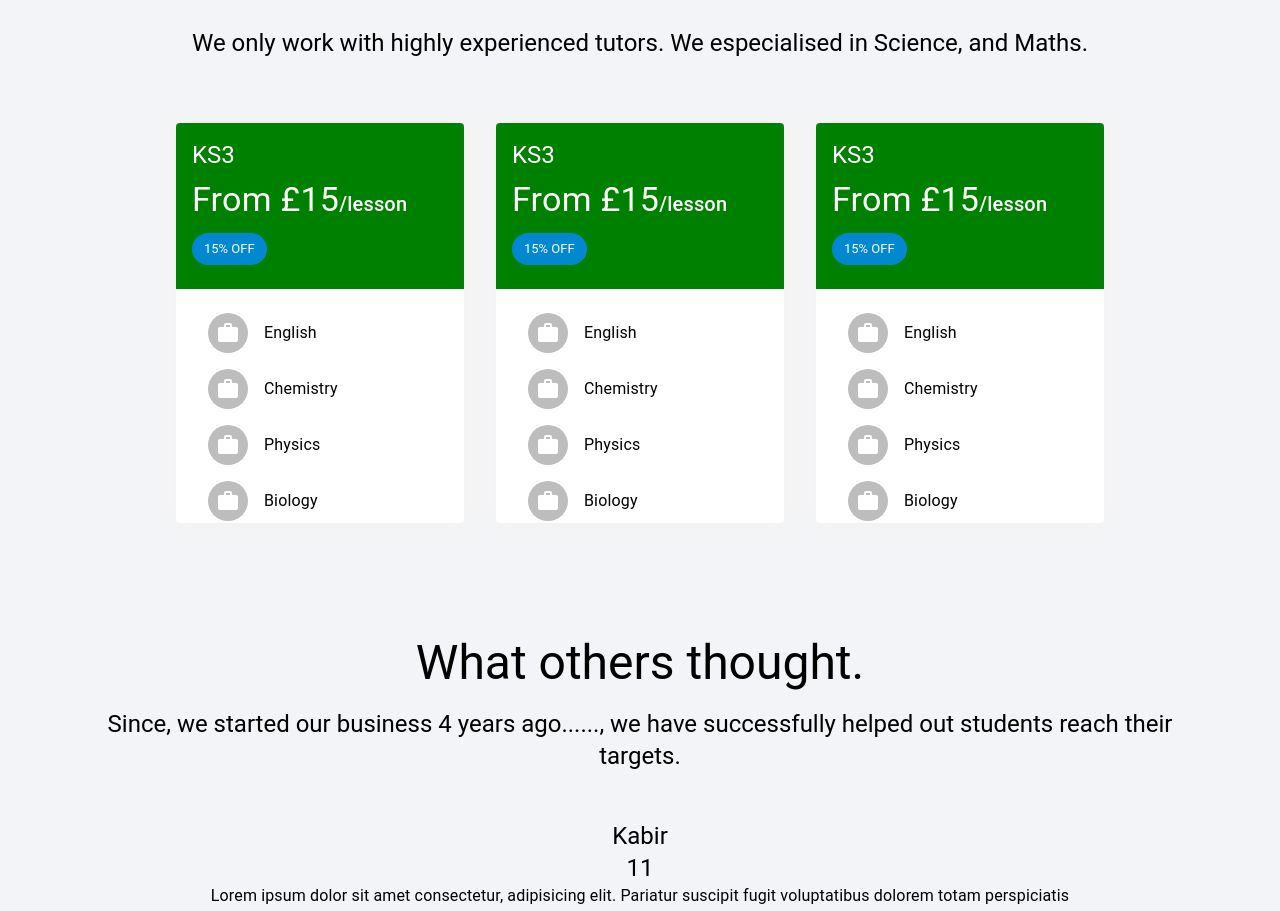
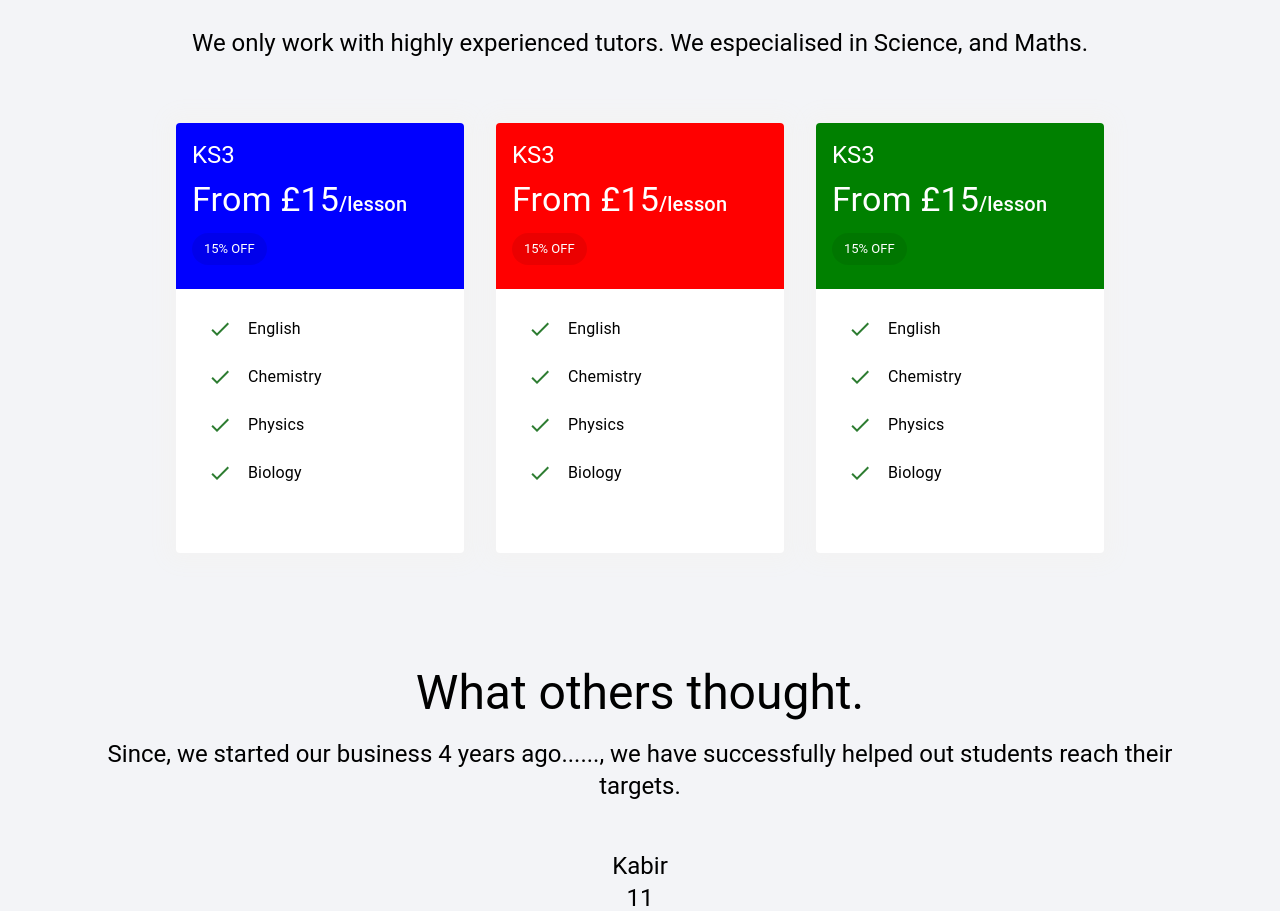
Before and after one commit to frsargua/Veritas-Academy-React, a React (Vite) app in the folder Veritas-Academy-React/: page / in a window 1280 px wide. Shown: the part 928-1839 px from the top of the page. Built offline with nearby package versions, Linux system fonts and the light colour scheme.

Commit message:
Updated colors of cards

```diff
--- a/Veritas-Academy-React/src/components/Plans/SinglePlanCard.tsx
+++ b/Veritas-Academy-React/src/components/Plans/SinglePlanCard.tsx
@@ -12,29 +12,31 @@ import { Box } from "@mui/system";
 import ListItemAvatar from "@mui/material/ListItemAvatar";
 import Avatar from "@mui/material/Avatar";
 import WorkIcon from "@mui/icons-material/Work";
+import DoneIcon from "@mui/icons-material/Done";
 
 type propsType = {
   discount?: string;
   cost?: string;
   year?: string;
   subjects?: string[];
+  color?: string;
 };
 
 export function SinglePlanCard(props: propsType) {
-  let { discount, cost, year, subjects } = props;
+  let { discount, cost, year, subjects, color } = props;
 
   return (
     <Card
       sx={{
         width: { xs: "95%", md: "25%" },
         maxWidth: "300px",
-        height: "400px",
+        height: "430px",
         boxShadow: "0 0 20px 10px #f3f3f3",
         color: "white",
         margin: "1rem",
       }}
     >
-      <Box sx={{ backgroundColor: "green" }}>
+      <Box sx={{ backgroundColor: `${color}` }}>
         <CardContent>
           <Typography variant="h5" gutterBottom>
             {year}
@@ -45,19 +47,18 @@ export function SinglePlanCard(props: propsType) {
               /lesson
             </Typography>
           </Typography>
-          <Chip color="info" label={`${discount}`} />
+          <Chip color="default" sx={{ color: "white" }} label={`${discount}`} />
         </CardContent>
       </Box>
       <CardContent>
         {subjects?.map((subject) => (
           <List sx={{ padding: "0rem" }}>
             <ListItem>
-              <ListItemAvatar>
-                <Avatar>
-                  <WorkIcon />
-                </Avatar>
-              </ListItemAvatar>
-              <ListItemText sx={{ color: "black" }} primary={subject} />
+              <DoneIcon color="success" />
+              <ListItemText
+                sx={{ color: "black", ml: "1rem" }}
+                primary={subject}
+              />
             </ListItem>
           </List>
         ))}
--- a/Veritas-Academy-React/src/components/Plans/index.tsx
+++ b/Veritas-Academy-React/src/components/Plans/index.tsx
@@ -27,18 +27,21 @@ export function Plans() {
             cost="15"
             year="KS3"
             subjects={["English", "Chemistry", "Physics", "Biology"]}
+            color="blue"
           />
           <SinglePlanCard
             discount="15% OFF"
             cost="15"
             year="KS3"
             subjects={["English", "Chemistry", "Physics", "Biology"]}
+            color="red"
           />
           <SinglePlanCard
             discount="15% OFF"
             cost="15"
             year="KS3"
             subjects={["English", "Chemistry", "Physics", "Biology"]}
+            color="green"
           />
         </Box>
       </Container>
```
Also changed, not shown: Veritas-Academy-React/src/assets/images/svg/spacer-1.svg, Veritas-Academy-React/src/assets/images/svg/spacer-11.svg (added).
